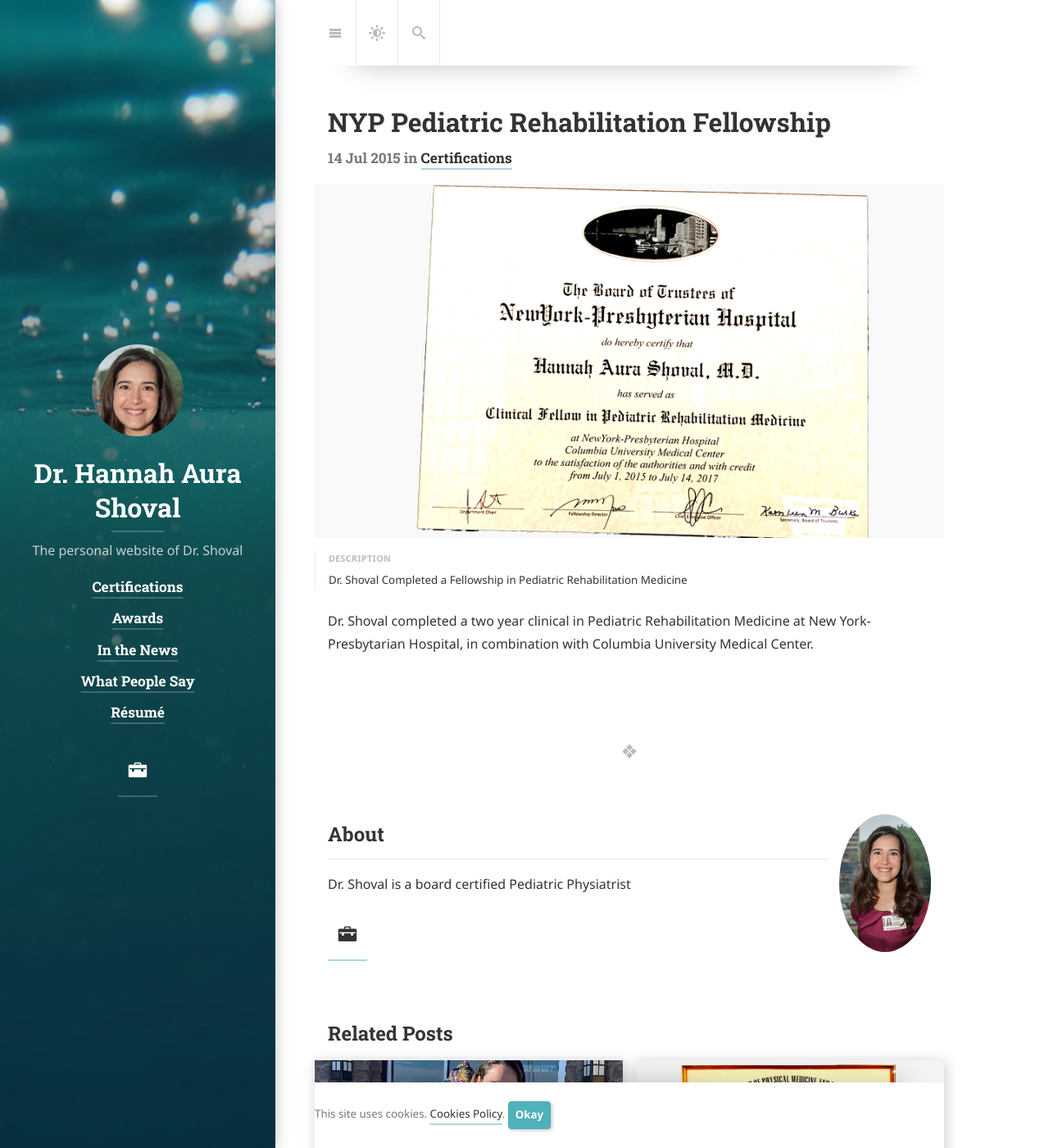
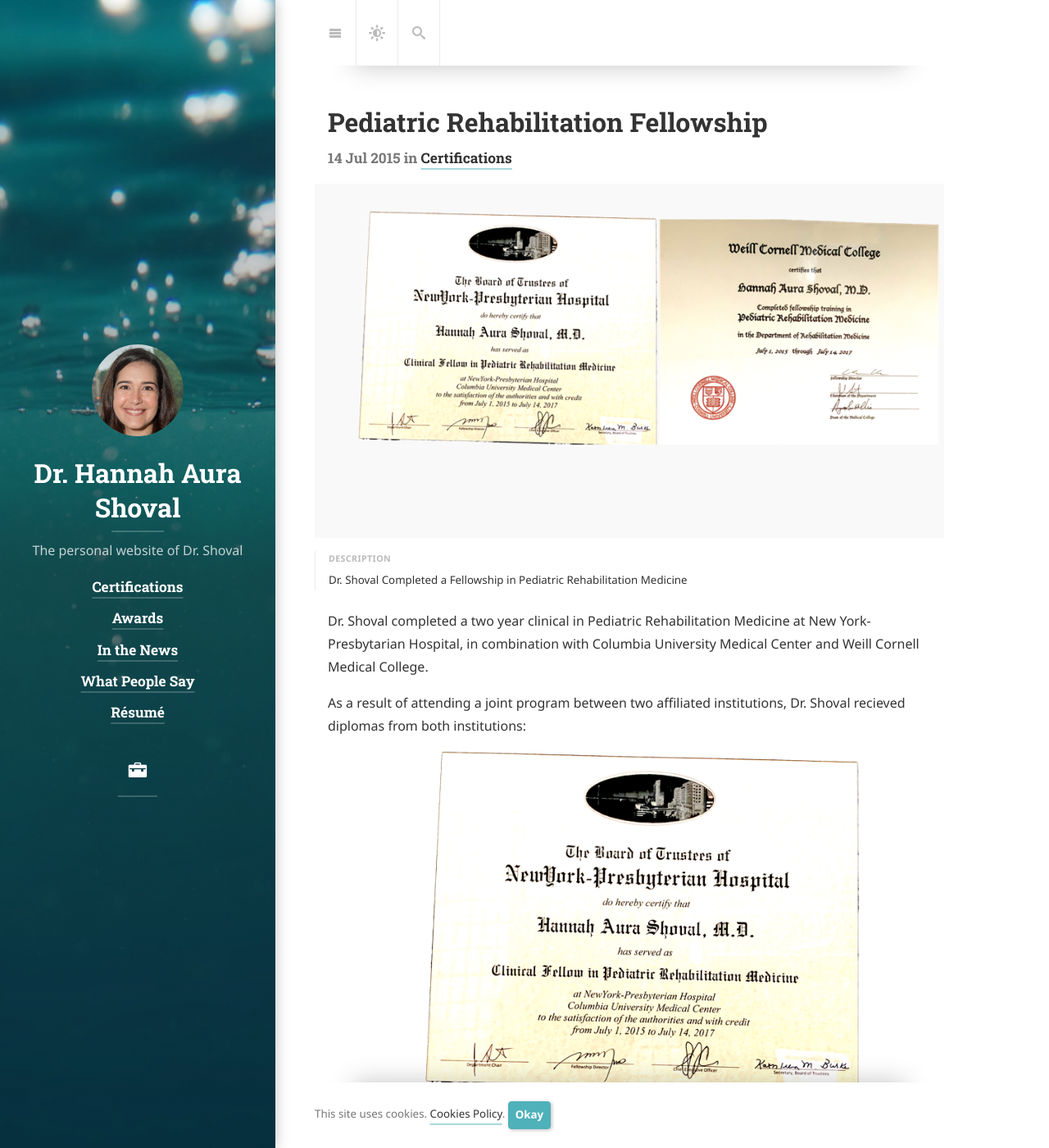
Before and after one commit to physiatry/physiatry.github.io, a Jekyll site: the page built from certifications/_posts/2015-07-14-fellowship-graduation.md, in a window 1280 px wide and 1400 px high. Shown: the whole window at 82% size. Built offline with Jekyll 4.4.1, drawn with Linux system fonts in a browser that asks for light colours; cached includes are drawn as plain includes; nearby versions of some CDN libraries; some web fonts are replaced; library files that are not in the unit come from our copies.

Commit message:
improve and merge fellowship diplomas

```diff
--- a/certifications/_posts/2015-07-14-fellowship-graduation.md
+++ b/certifications/_posts/2015-07-14-fellowship-graduation.md
@@ -1,12 +1,18 @@
 ---
 layout: post
-title: NYP Pediatric Rehabilitation Fellowship
+title: Pediatric Rehabilitation Fellowship
 description: >
   Dr. Shoval Completed a Fellowship in Pediatric Rehabilitation Medicine
 sitemap: false
 image:
-  path: /assets/img/certifications/diploma-fellowship.png
+  path: /assets/img/certifications/diploma-fellowship-both.png
 ---
 
 Dr. Shoval completed a two year clinical in Pediatric Rehabilitation Medicine at
-New York-Presbytarian Hospital, in combination with Columbia University Medical Center.
+New York-Presbytarian Hospital, in combination with Columbia University Medical Center and Weill Cornell Medical College.
+
+As a result of attending a joint program between two affiliated institutions, Dr. Shoval recieved diplomas from both institutions:
+
+<img align="left" alt="NYP/Columbia Fellowship Diploma" src="/assets/img/certifications/diploma-fellowship-nyp.png" />
+
+<img align="right" alt="Cornell Fellowship Diploma" src="/assets/img/certifications/diploma-fellowship-cornell.png" />
```
Also changed, not shown: assets/img/certifications/diploma-fellowship-both.png (added), assets/img/certifications/diploma-fellowship-cornell.png (added), assets/img/certifications/diploma-fellowship-nyp.png (renamed from assets/img/certifications/diploma-fellowship.png).
